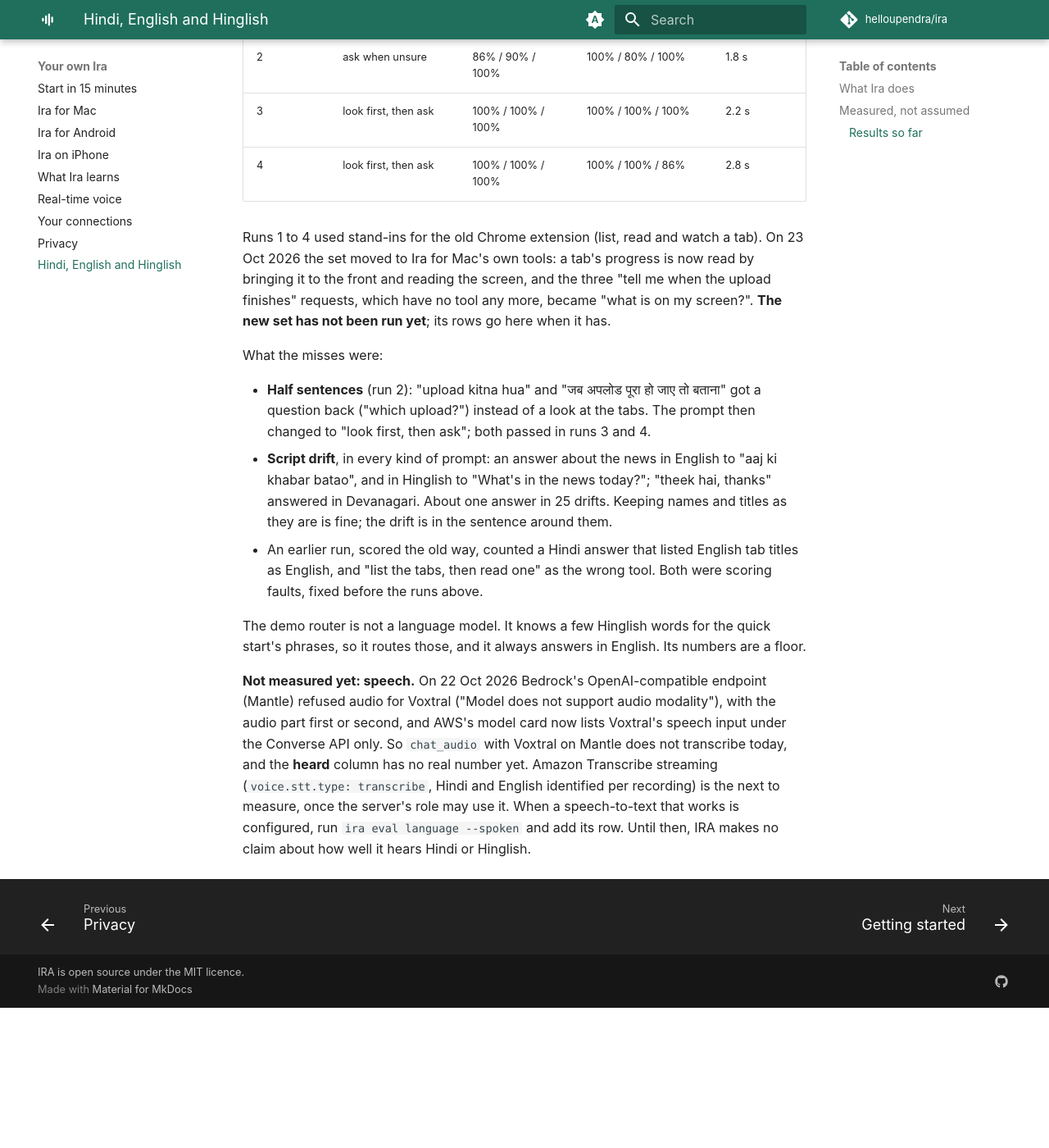
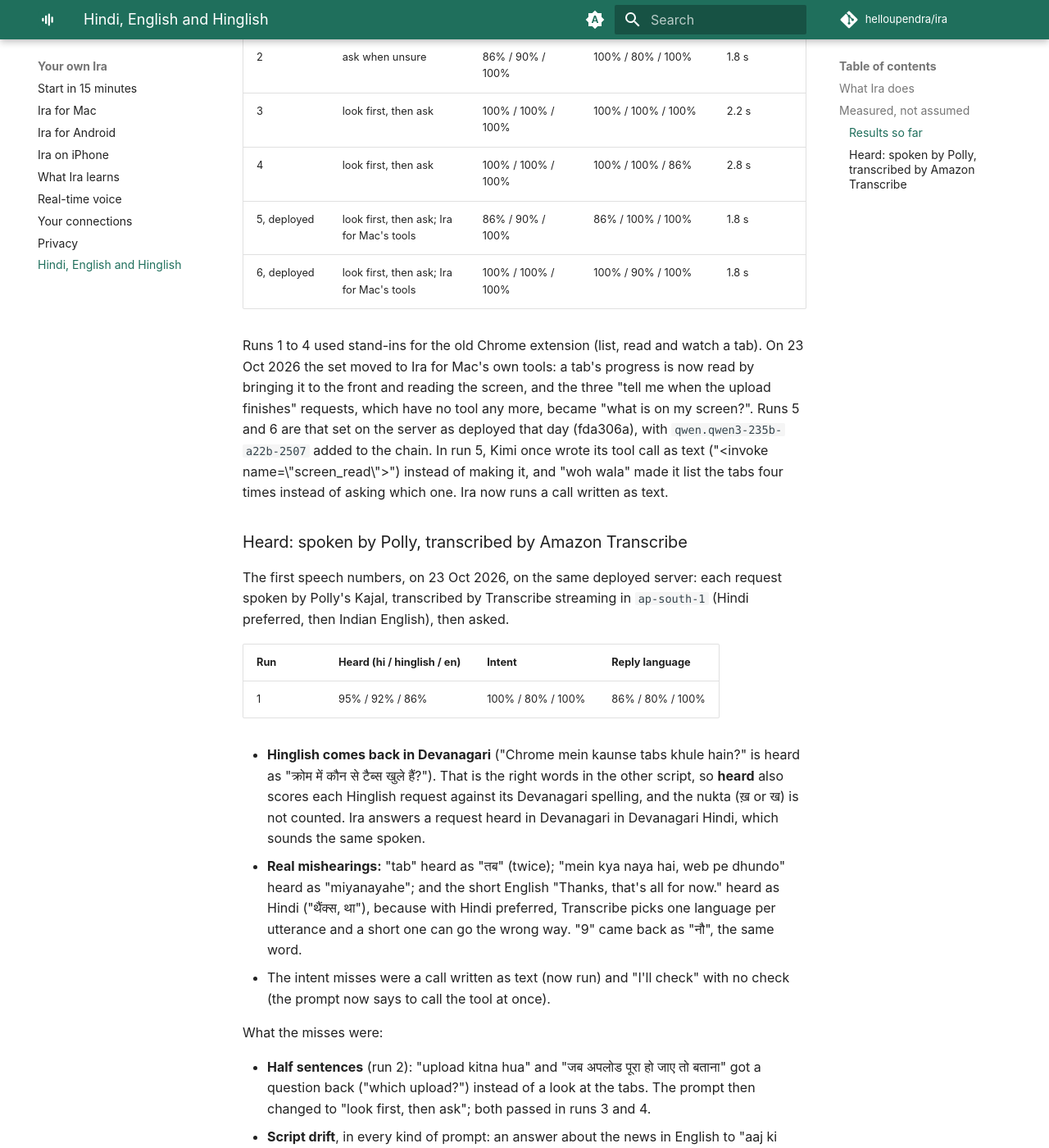
Before and after one commit to helloupendra/ira, an MkDocs documentation site: the page built from docs/language.md, in a window 1280 px wide and 1400 px high, scrolled down 1993 px. Shown: the whole window at 82% size. Built offline with MkDocs 1.6.1 and Material for MkDocs 9.7.7, drawn with Linux system fonts in a browser that asks for light colours; comment, search, counter and statistics services are not loaded; before the commit the page ends 3222 px from its top, so only the background shows below that.

Commit message:
Score Hinglish heard in Devanagari as heard, and record the deployed runs
Transcribe writes spoken Hinglish in Devanagari: the right words in the
other script. The language eval now also scores each Hinglish request
against its Devanagari spelling, ignores the optional nukta, and expects
a Hindi reply to a request heard in Devanagari. Its tab stand-ins now
follow the tab Ira brings to the front. The docs add the first heard
numbers and the deployed server's typed and live runs.

```diff
--- a/docs/language.md
+++ b/docs/language.md
@@ -76,13 +76,43 @@
 | 2 | ask when unsure | 86% / 90% / 100% | 100% / 80% / 100% | 1.8 s |
 | 3 | look first, then ask | 100% / 100% / 100% | 100% / 100% / 100% | 2.2 s |
 | 4 | look first, then ask | 100% / 100% / 100% | 100% / 100% / 86% | 2.8 s |
+| 5, deployed | look first, then ask; Ira for Mac's tools | 86% / 90% / 100% | 86% / 100% / 100% | 1.8 s |
+| 6, deployed | look first, then ask; Ira for Mac's tools | 100% / 100% / 100% | 100% / 90% / 100% | 1.8 s |
 
 Runs 1 to 4 used stand-ins for the old Chrome extension (list, read and
 watch a tab). On 23 Oct 2026 the set moved to Ira for Mac's own tools: a
 tab's progress is now read by bringing it to the front and reading the
 screen, and the three "tell me when the upload finishes" requests, which
-have no tool any more, became "what is on my screen?". **The new set has
-not been run yet**; its rows go here when it has.
+have no tool any more, became "what is on my screen?". Runs 5 and 6 are
+that set on the server as deployed that day (fda306a), with
+`qwen.qwen3-235b-a22b-2507` added to the chain. In run 5, Kimi once wrote
+its tool call as text ("<invoke name=\"screen_read\">") instead of making
+it, and "woh wala" made it list the tabs four times instead of asking
+which one. Ira now runs a call written as text.
+
+### Heard: spoken by Polly, transcribed by Amazon Transcribe
+
+The first speech numbers, on 23 Oct 2026, on the same deployed server:
+each request spoken by Polly's Kajal, transcribed by Transcribe streaming in
+`ap-south-1` (Hindi preferred, then Indian English), then asked.
+
+| Run | Heard (hi / hinglish / en) | Intent | Reply language |
+| --- | --- | --- | --- |
+| 1 | 95% / 92% / 86% | 100% / 80% / 100% | 86% / 80% / 100% |
+
+- **Hinglish comes back in Devanagari** ("Chrome mein kaunse tabs khule
+  hain?" is heard as "क्रोम में कौन से टैब्स खुले हैं?"). That is the right
+  words in the other script, so **heard** also scores each Hinglish request
+  against its Devanagari spelling, and the nukta (ख़ or ख) is not counted.
+  Ira answers a request heard in Devanagari in Devanagari Hindi, which
+  sounds the same spoken.
+- **Real mishearings:** "tab" heard as "तब" (twice); "mein kya naya hai,
+  web pe dhundo" heard as "miyanayahe"; and the short English "Thanks,
+  that's all for now." heard as Hindi ("थैंक्स, था"), because with Hindi
+  preferred, Transcribe picks one language per utterance and a short one
+  can go the wrong way. "9" came back as "नौ", the same word.
+- The intent misses were a call written as text (now run) and "I'll check"
+  with no check (the prompt now says to call the tool at once).
 
 What the misses were:
 
```
Also changed, not shown: docs/realtime.md (+14 -6 lines), src/ira/evals/language.yaml (+11 -10 lines), 2 other files.
